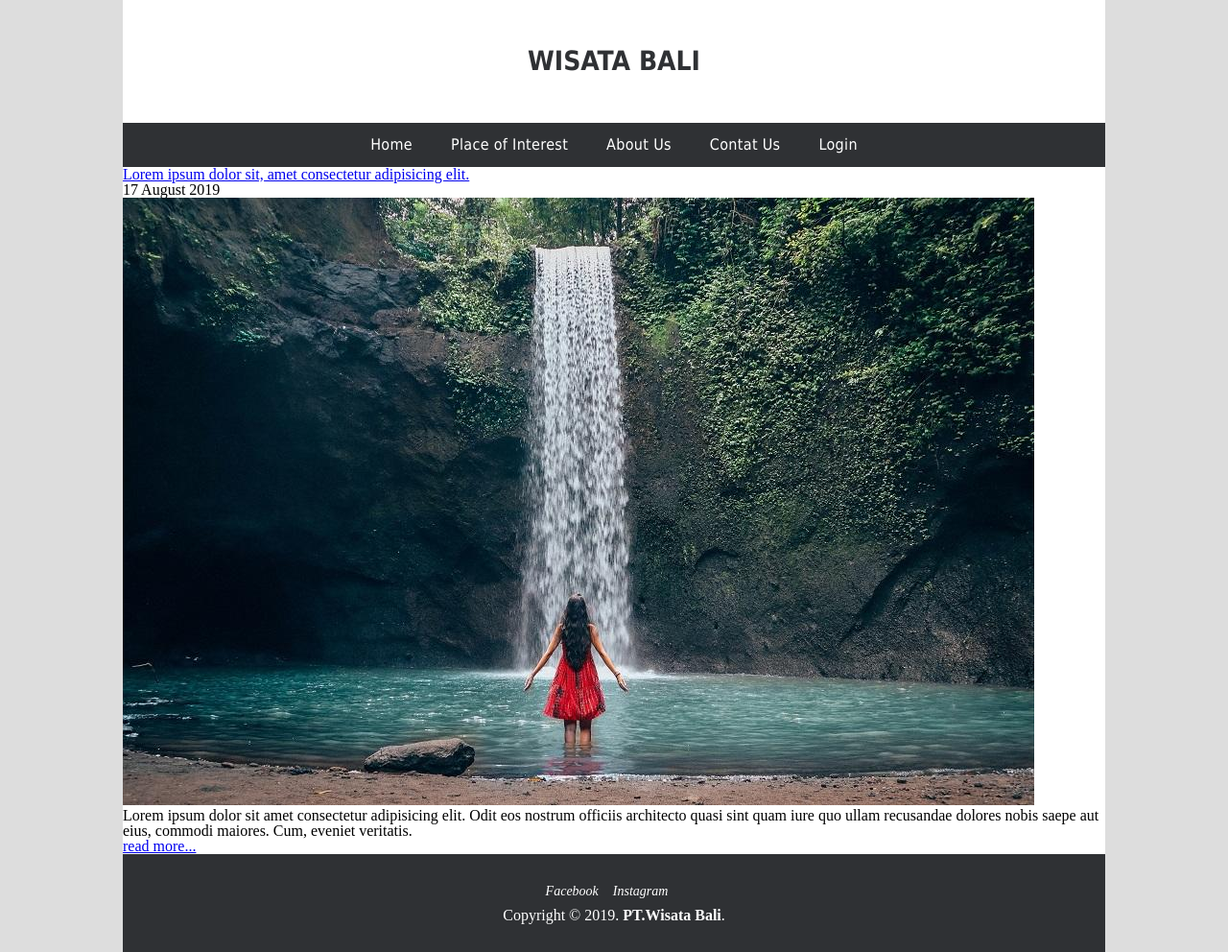
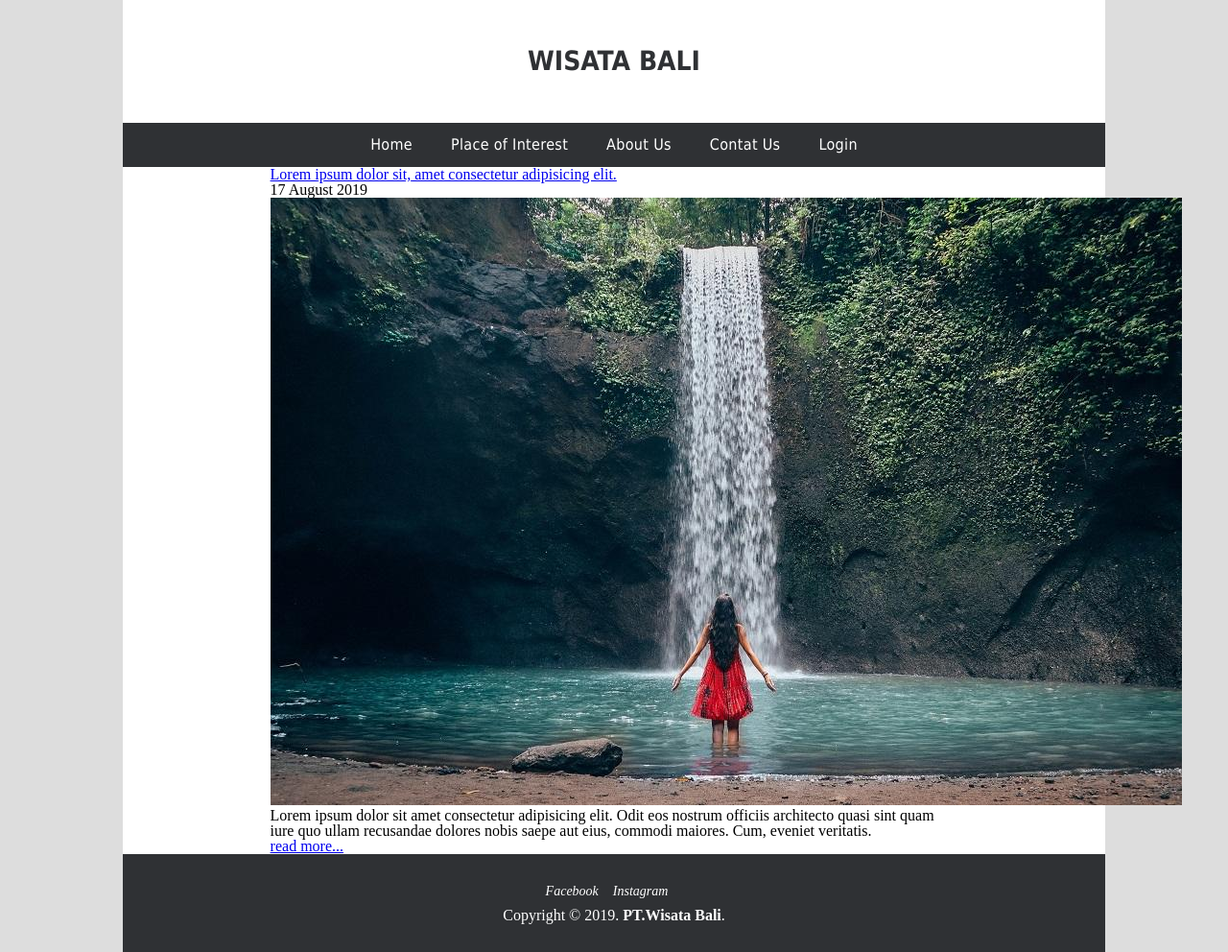
Before and after one commit to andrenata/latihanwebdasar2, a PHP site: page / in a window 1280 px wide. Shown: the whole page at 96% size. Run offline with PHP 8.4, Linux system fonts and the light colour scheme.

Commit message:
Revisi Title

```diff
--- a/css/style.css
+++ b/css/style.css
@@ -90,3 +90,9 @@ body {
 	text-decoration: none;
 	font-weight: bold;
 }
+
+/* CONTENT */
+article {
+	width: 70%;
+	margin: 0 auto;
+}
--- a/index.html
+++ b/index.html
@@ -34,6 +34,7 @@
 			<article>
 				<div class="title">
 					<h1><a href="#">Lorem ipsum dolor sit, amet consectetur adipisicing elit.</a></h1>
+				</div> <!-- title -->
 				<div class="info"><span>17 August 2019</span></div>
 				<div class="thumbnail">
 					<a href="#"><img src="images/tibumana.jpg" alt="Tibumana Wisata Bali"></a>
@@ -43,7 +44,6 @@
 					dolores nobis saepe aut eius, commodi maiores. Cum, eveniet veritatis.</p>
 				<div class="button-readmore"><a href="#">read more...</a></div>
 				<div class="clear"></div>
-				</div>
 			</article>
 		</div> <!-- endContent -->
 
```
Lines whose indentation alone changed are shown as unchanged.
